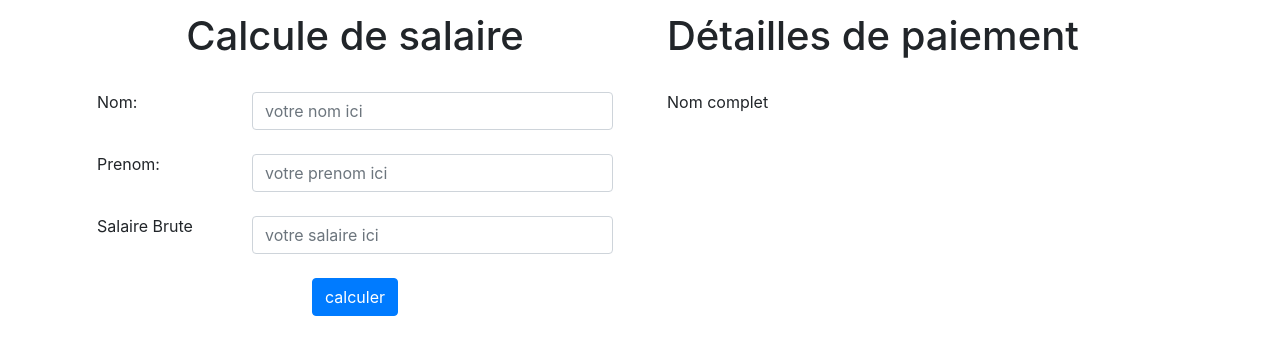
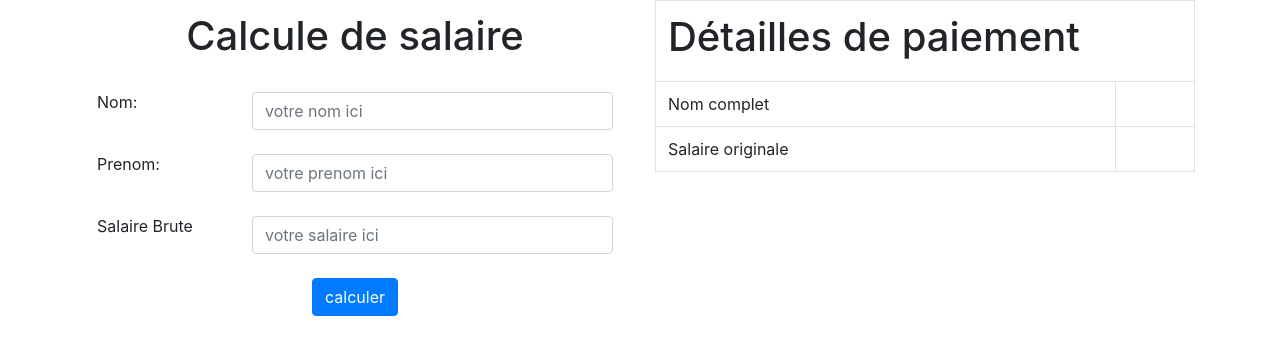
Before and after one commit to khalillakhdhar/TP_divers_php, a PHP site: page / in a window 1280 px wide. Shown: the top 355 px of the page. Run offline with PHP 8.4, Linux system fonts and the light colour scheme.

Commit message:
Update index.php

```diff
--- a/index.php
+++ b/index.php
@@ -40,7 +40,7 @@
                 </form>
             </div>
             <div class="col-sm">
-                <table class="table table-borderless">
+                <table class="table table-bordered">
                     <tr>
                         <td colspan="2">
                             <h1>Détailles de paiement</h1>
@@ -55,6 +55,15 @@
                         </td>
 
                     </tr>
+                    <tr>
+                        <td>Salaire originale</td>
+                        <td>
+                            <?php
+                            if (isset($_POST['salaire']))
+                                echo $_POST['salaire'];
+                            ?>
+                        </td>
+                    </tr>
 
                 </table>
             </div>
```
